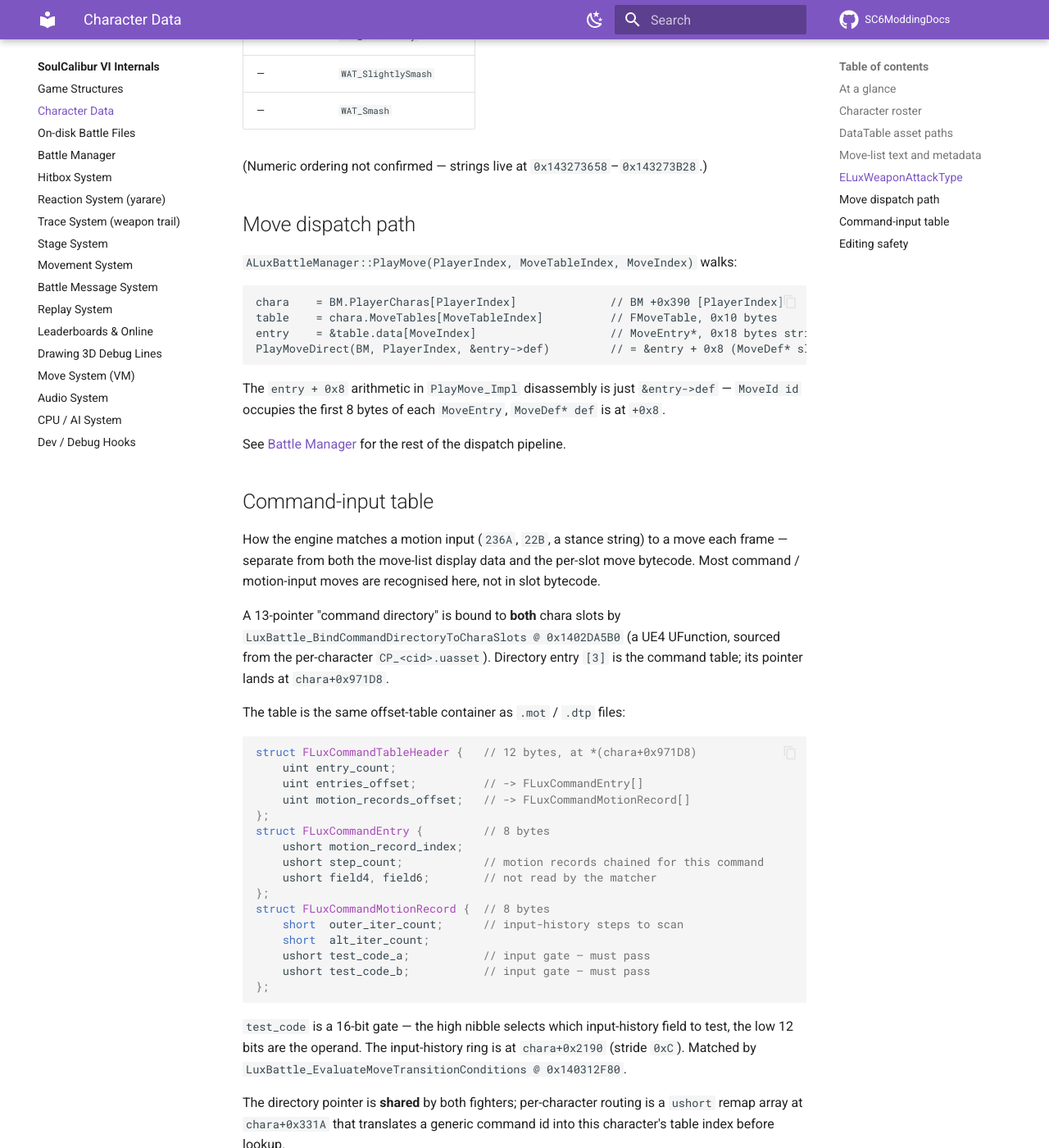
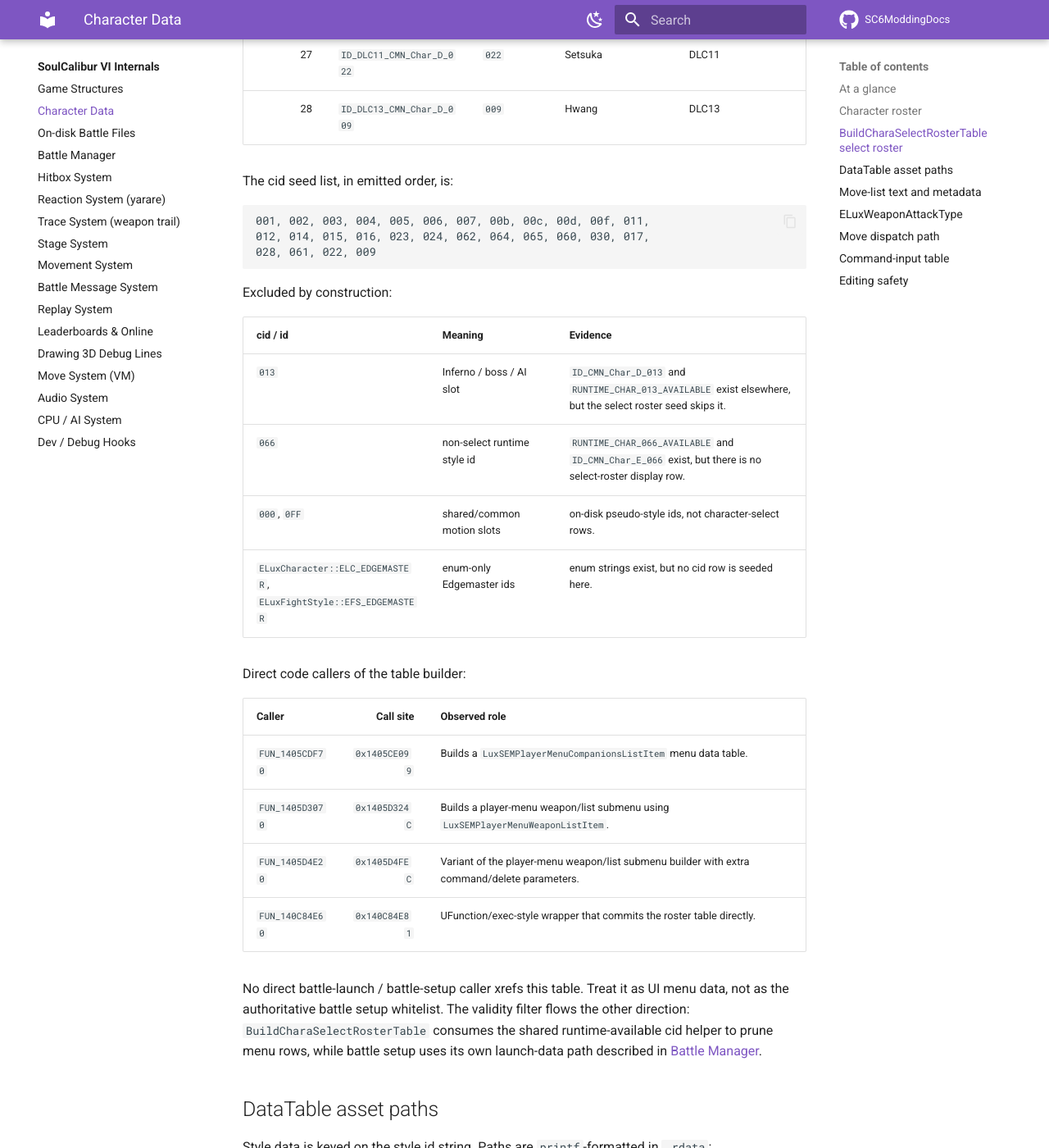
Before and after one commit to FottenSC/SC6ModdingDocs, an MkDocs documentation site: the page built from docs/sc6/character-data.md, in a window 1280 px wide and 1400 px high, scrolled down 4396 px. Shown: the whole window at 82% size. Built offline with MkDocs 1.6.1 and Material for MkDocs 9.7.7, drawn with Linux system fonts in a browser that asks for light colours; comment, search, counter and statistics services are not loaded; some of the changed text lies outside the part shown.

Commit message:
Document character select roster table

````diff
--- a/docs/sc6/character-data.md
+++ b/docs/sc6/character-data.md
@@ -59,9 +59,11 @@ enum used by leaderboard metadata — that is a separate numbering (see
 | `064` | Azwel | base |
 | `065` | Geralt | base |
 
-> Source: `BuildCharaSelectRosterTable @ 0x1405D3870` (the exe's own
-> name-key↔cid roster), cross-checked against the `ID_CMN_Char_D_<cid>`
-> localization keys.
+> Source: select-roster rows from `BuildCharaSelectRosterTable @ 0x1405D3870`
+> (the exe's own name-key↔cid roster), cross-checked against the
+> `ID_CMN_Char_D_<cid>` localization keys. `013` is a known non-select
+> boss / AI slot from localization and runtime-condition strings; it is not
+> emitted by `BuildCharaSelectRosterTable`.
 
 - `base` = data ships on-disc with plain `ID_CMN_Char_D_<cid>` keys;
   `DLC<N>` = shipped in a DLC pak with `ID_DLC<N>_*` keys.
@@ -71,6 +73,85 @@ enum used by leaderboard metadata — that is a separate numbering (see
   alone leaves those three unlabelled.
 - cids outside this list (`000` / `0FF` shared-motion slots, the
   Create-a-Soul slot, etc.) are not playable roster characters.
+
+## `BuildCharaSelectRosterTable` select roster
+
+`BuildCharaSelectRosterTable @ 0x1405D3870` builds the transient
+character-select roster `LuxDataTable`. Each row is a `(locTextId, cid)`
+pair. The `cid` is the 3-hex style id used by `hdr<cid>.khd`,
+`Content/Style/<cid>/`, and `ID_CMD_<cid>_*` move-list keys. The function
+does **not** emit numeric `ELuxCharacter` / `ELuxFightStyle` ids; keep those
+separate from cids.
+
+The literal seed table is 29 rows: one menu/header row plus 28 character rows.
+If a `MoveProvider` is available, the function then keeps the header row and
+intersects the character rows with `FUN_140638290 @ 0x140638290`, the shared
+runtime-available cid filter. If no game-flow / world context is available,
+the helper copies the input list and the literal seed rows remain unfiltered.
+
+| Seed row | locTextId | cid | Character / meaning | Notes |
+|---:|---|---|---|---|
+| 0 | `ID_SYS_SEM_MENU_0207` | `ALL` | Menu header / all filter | Not a fighter row |
+| 1 | `ID_CMN_Char_D_001` | `001` | Mitsurugi | base |
+| 2 | `ID_CMN_Char_D_002` | `002` | Seong Mi-na | base |
+| 3 | `ID_CMN_Char_D_003` | `003` | Taki | base |
+| 4 | `ID_CMN_Char_D_004` | `004` | Maxi | base |
+| 5 | `ID_CMN_Char_D_005` | `005` | Voldo | base |
+| 6 | `ID_CMN_Char_D_006` | `006` | Sophitia | base |
+| 7 | `ID_CMN_Char_D_007` | `007` | Siegfried | base |
+| 8 | `ID_CMN_Char_D_00B` | `00b` | Ivy | base |
+| 9 | `ID_CMN_Char_D_00C` | `00c` | Kilik | base |
+| 10 | `ID_CMN_Char_D_00D` | `00d` | Xianghua | base |
+| 11 | `ID_CMN_Char_D_00F` | `00f` | Yoshimitsu | base |
+| 12 | `ID_CMN_Char_D_011` | `011` | Nightmare | base |
+| 13 | `ID_CMN_Char_D_012` | `012` | Astaroth | base |
+| 14 | `ID_CMN_Char_D_014` | `014` | Cervantes | base |
+| 15 | `ID_CMN_Char_D_015` | `015` | Raphael | base |
+| 16 | `ID_CMN_Char_D_016` | `016` | Talim | base |
+| 17 | `ID_CMN_Char_D_023` | `023` | Tira | on-disc, purchase-gated |
+| 18 | `ID_CMN_Char_D_024` | `024` | Zasalamel | base |
+| 19 | `ID_CMN_Char_D_062` | `062` | Grøh | base |
+| 20 | `ID_CMN_Char_D_064` | `064` | Azwel | base |
+| 21 | `ID_CMN_Char_D_065` | `065` | Geralt | base / guest |
+| 22 | `ID_DLC2_CMN_Char_D_060` | `060` | 2B | DLC2 |
+| 23 | `ID_DLC4_CMN_Char_D_030` | `030` | Amy | DLC4 |
+| 24 | `ID_DLC6_CMN_Char_D_017` | `017` | Cassandra | DLC6 |
+| 25 | `ID_DLC7_CMN_Char_D_028` | `028` | Hilde | DLC7 |
+| 26 | `ID_DLC9_CMN_Char_D_061` | `061` | Haohmaru | DLC9 |
+| 27 | `ID_DLC11_CMN_Char_D_022` | `022` | Setsuka | DLC11 |
+| 28 | `ID_DLC13_CMN_Char_D_009` | `009` | Hwang | DLC13 |
+
+The cid seed list, in emitted order, is:
+
+```text
+001, 002, 003, 004, 005, 006, 007, 00b, 00c, 00d, 00f, 011,
+012, 014, 015, 016, 023, 024, 062, 064, 065, 060, 030, 017,
+028, 061, 022, 009
+```
+
+Excluded by construction:
+
+| cid / id | Meaning | Evidence |
+|---|---|---|
+| `013` | Inferno / boss / AI slot | `ID_CMN_Char_D_013` and `RUNTIME_CHAR_013_AVAILABLE` exist elsewhere, but the select roster seed skips it. |
+| `066` | non-select runtime style id | `RUNTIME_CHAR_066_AVAILABLE` and `ID_CMN_Char_E_066` exist, but there is no select-roster display row. |
+| `000`, `0FF` | shared/common motion slots | on-disk pseudo-style ids, not character-select rows. |
+| `ELuxCharacter::ELC_EDGEMASTER`, `ELuxFightStyle::EFS_EDGEMASTER` | enum-only Edgemaster ids | enum strings exist, but no cid row is seeded here. |
+
+Direct code callers of the table builder:
+
+| Caller | Call site | Observed role |
+|---|---:|---|
+| `FUN_1405CDF70` | `0x1405CE099` | Builds a `LuxSEMPlayerMenuCompanionsListItem` menu data table. |
+| `FUN_1405D3070` | `0x1405D324C` | Builds a player-menu weapon/list submenu using `LuxSEMPlayerMenuWeaponListItem`. |
+| `FUN_1405D4E20` | `0x1405D4FEC` | Variant of the player-menu weapon/list submenu builder with extra command/delete parameters. |
+| `FUN_140C84E60` | `0x140C84E81` | UFunction/exec-style wrapper that commits the roster table directly. |
+
+No direct battle-launch / battle-setup caller xrefs this table. Treat it as UI
+menu data, not as the authoritative battle setup whitelist. The validity filter
+flows the other direction: `BuildCharaSelectRosterTable` consumes the shared
+runtime-available cid helper to prune menu rows, while battle setup uses its own
+launch-data path described in [Battle Manager](battle-manager.md#battle-launcher-startup-path).
 
 ## DataTable asset paths
 
````
Also changed, not shown: docs/reference/symbol-index.md (+1 -0 lines).
